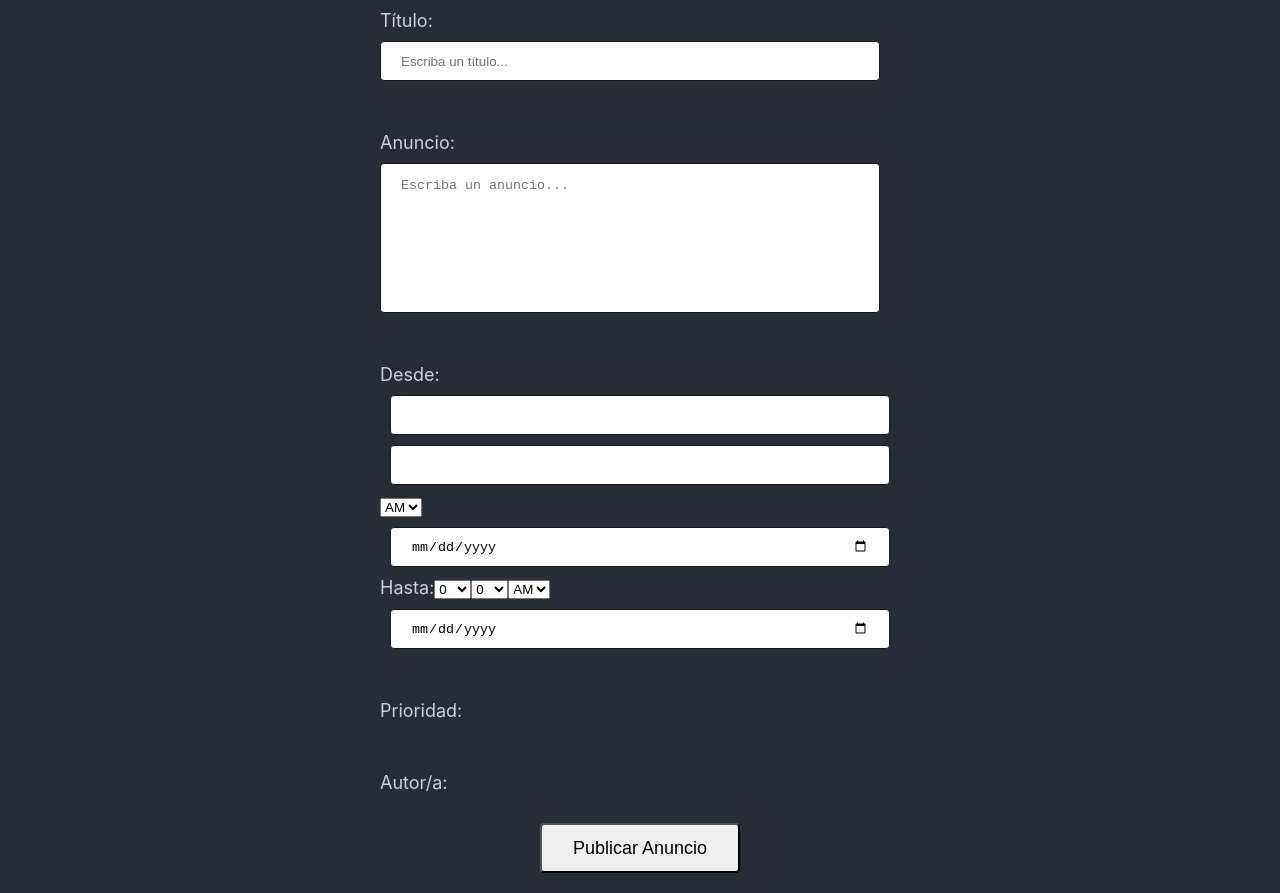
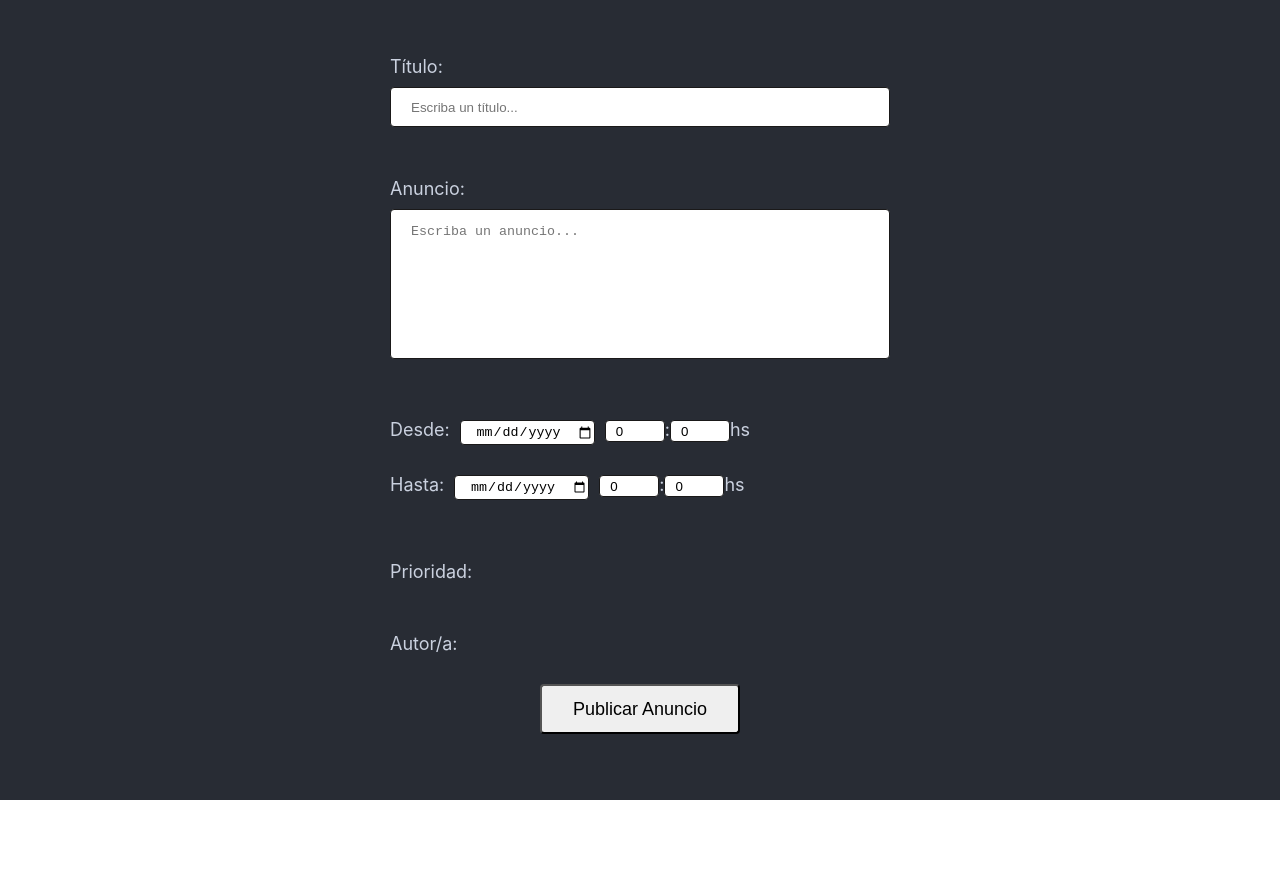
Before and after one commit to garatma/uns-proyecto-final, a React (Create React App) app in the folder src/admin/: page / in a window 1280 px wide. After the commit the page ends 800 px from the top, so only its background shows below. Built offline with nearby package versions, Linux system fonts and the light colour scheme.

Commit message:
components of date and numbers created

```diff
--- a/src/admin/src/App.css
+++ b/src/admin/src/App.css
@@ -86,3 +86,19 @@ button {
     border-radius: 4px;
     font-size: large;
 }
+
+.hourAndMinutes{
+    display: inline-block;
+    width: 60px;
+    height: 0.2px;
+    padding: 10px 10px;
+    margin: .4rem 0;
+}
+
+.date{
+    display: inline-block;
+    width: 135px;
+    height: 25px;
+    text-align: center;
+    padding: 1px 0px;
+}
--- a/src/admin/src/App.js
+++ b/src/admin/src/App.js
@@ -82,33 +82,60 @@ async function Delete() {
         .catch((razon) => alert("no se pudo hacer el request: " + razon));
 }
 
-class App extends React.Component {
+class Date extends React.Component {
     constructor(props) {
         super(props);
         this.state = {
-            value: ''
-        }
+            startDate: 0
+        };
+
+        this.handleInputChange = this.handleInputChange.bind(this);
     }
 
-
-
-    showHour = () => {
-        return (
-            < label >
-                Desde:
-                <input type="number" />
-                <input type="number" />
-                <select >
-                    <option value="AM">AM</option>
-                    <option value="PM">PM</option>
-                </select>
-                <input type="date"></input>
-            </label >
-        );
+    handleInputChange(event) {
+        this.setState({ startDate: event.target.value });
+        console.log(event.target.value);
     }
 
     render() {
-        let hours = [0, 1, 2, 3, 4, 5, 6, 7, 8, 9, 10, 11];
+        return <input className="date" type="date" value={this.state.startDate} onChange={this.handleInputChange} />;
+    }
+}
+
+class Number extends React.Component {
+    constructor(props) {
+        super(props);
+        this.state = {
+            number: 0
+        };
+
+        this.handleInputChange = this.handleInputChange.bind(this);
+    }
+
+    handleInputChange(event) {
+        let value = event.target.value;
+        if (value < this.props.min || value > this.props.max) return;
+        this.setState({
+            number: parseInt(value)
+        });
+    }
+    render() {
+        return (
+            <input
+                className="hourAndMinutes"
+                type="number"
+                min={this.props.min}
+                max={this.props.max}
+                value={this.state.number}
+                onChange={this.handleInputChange}
+            />
+        );
+    }
+}
+
+class App extends React.Component {
+    render() {
+        let hours = ["00", "01", 2, 3, 4, 5, 6, 7, 8, 9, 10, 11, 12, 13, 14, 15, 16, 17, 18, 19, 20, 21, 22, 23];
         let minutes = [];
 
         for (let i = 0; i < 60; i++) {
@@ -119,30 +146,30 @@ class App extends React.Component {
         const listMinutes = minutes.map((minute) => <option>{minute}</option>);
 
         return (
-            <div div className="App" >
+            <div div className="App">
                 <header className="App-header">
-
                     <form>
                         <label>Título:</label>
                         <input required type="text" placeholder="Escriba un título..." />
                         <br />
                         <label>Anuncio:</label>
-                        <textarea required placeholder="Escriba un anuncio..." ></textarea>
+                        <textarea required placeholder="Escriba un anuncio..."></textarea>
                         <br />
-                        {this.showHour()}
+                        <label>
+                            Desde:
+                            <Date />
+                            <Number min={0} max={23} />
+                            :
+                            <Number min={0} max={59} />
+                            hs
+                        </label>
                         <label>
                             Hasta:
-                            <select >
-                                {listHours}
-                            </select>
-                            <select >
-                                {listMinutes}
-                            </select>
-                            <select >
-                                <option value="AM">AM</option>
-                                <option value="PM">PM</option>
-                            </select>
-                            <input type="date"></input>
+                            <Date />
+                            <Number min={0} max={23} />
+                            :
+                            <Number min={0} max={59} />
+                            hs
                         </label>
                         <br />
                         <label>Prioridad:</label>
```
